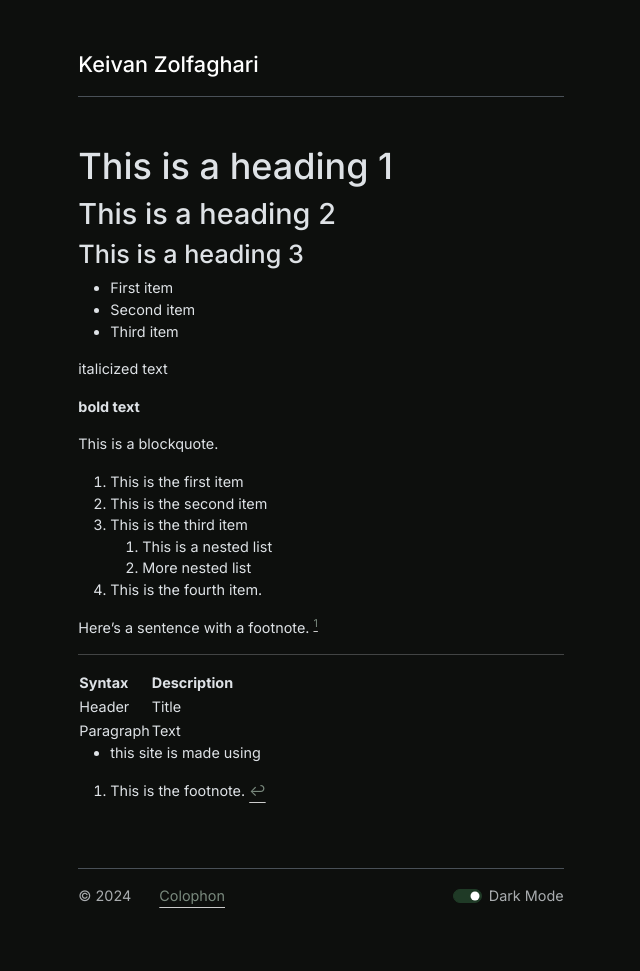
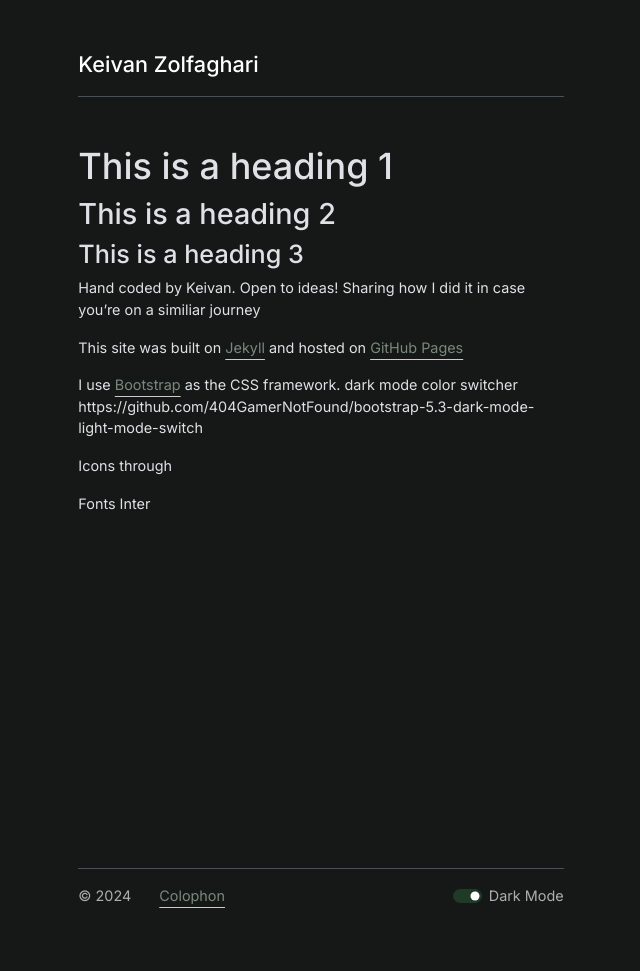
Before and after one commit to keivanz/keivanz.github.io, a Jekyll site: the page built from pages/colophon.md, in a window 1280 px wide. Shown: the whole page, without its empty margins (319-959 px from the left). Built offline with Jekyll 4.4.1, drawn with Linux system fonts in a browser that asks for light colours; nearby versions of some CDN libraries; some web fonts are replaced.

Commit message:
naming cleanup, update colors

```diff
--- a/_includes/main.html
+++ b/_includes/homepage.html
@@ -21,3 +21,4 @@
 
 <h6 class="text-body-secondary mt-5">Title</h6>
 <p>From time to time I offer <a href="/coach">coaching engagements</a>.</p>
+<p>[anything] @keivanz.com.</p>
--- a/_layouts/coach.html
+++ b/_layouts/coach.html
@@ -8,7 +8,7 @@
       {% include header.html %}
 
       <main>
-        {% include main_coaching.html %}
+        {% include coaching.html %}
       </main>
 
       {% include footer.html %}
--- a/_layouts/homepage.html
+++ b/_layouts/homepage.html
@@ -6,7 +6,7 @@
     <div class="col-lg-5 mx-auto p-4 py-md-5">
 
       <main>
-        {% include main.html %}
+        {% include homepage.html %}
       </main>
 
       {% include footer.html %}
--- a/_sass/_variables-dark.scss
+++ b/_sass/_variables-dark.scss
@@ -1,4 +1,4 @@
-$body-bg-dark: #0D0F0D; /*212529, 0b1215*/
+$body-bg-dark: #161817; /* 0D0F0D 212529, 0b1215*/
 
 $primary-dark: #7B896F;
 $secondary-dark: #636363;
--- a/_sass/_variables.scss
+++ b/_sass/_variables.scss
@@ -1,6 +1,6 @@
 $font-size-base: 0.9rem;
 
-$body-bg: #fff8f3; /*fbfbfb fcf6eb f6f6f4*/
+$body-bg: #fcf9ee; /*fff8f3 fbfbfb fcf6eb f6f6f4*/
 
 $btn-bg: #0D0F0D;
 
--- a/pages/colophon.md
+++ b/pages/colophon.md
@@ -11,34 +11,15 @@ permalink: /colophon/
 
 ### This is a heading 3
 
-- First item
-- Second item
-- Third item
+Hand coded by Keivan. Open to ideas! Sharing how I did it in case you're on a similiar journey
 
-*italicized text*
+This site was built on [Jekyll](https://jekyllrb.com/) and hosted on [GitHub Pages](https://pages.github.com/)
 
-**bold text**
+I use [Bootstrap](https://getbootstrap.com/) as the CSS framework.
+dark mode color switcher
+https://github.com/404GamerNotFound/bootstrap-5.3-dark-mode-light-mode-switch
 
-> This is a blockquote.
+Icons through
 
-1. This is the first item
-2. This is the second item
-3. This is the third item
-    1. This is a nested list
-    2. More nested list
-4. This is the fourth item.
-
-Here's a sentence with a footnote. [^1]
-
-[^1]: This is the footnote.
-
----
-
-
-| Syntax | Description |
-| ----------- | ----------- |
-| Header | Title |
-| Paragraph | Text |
-
-
-- this site is made using
+Fonts
+Inter
```
Also changed, not shown: pages/demo.md (added, +45 -0 lines), _includes/coaching.html (renamed from _includes/main_coaching.html).
